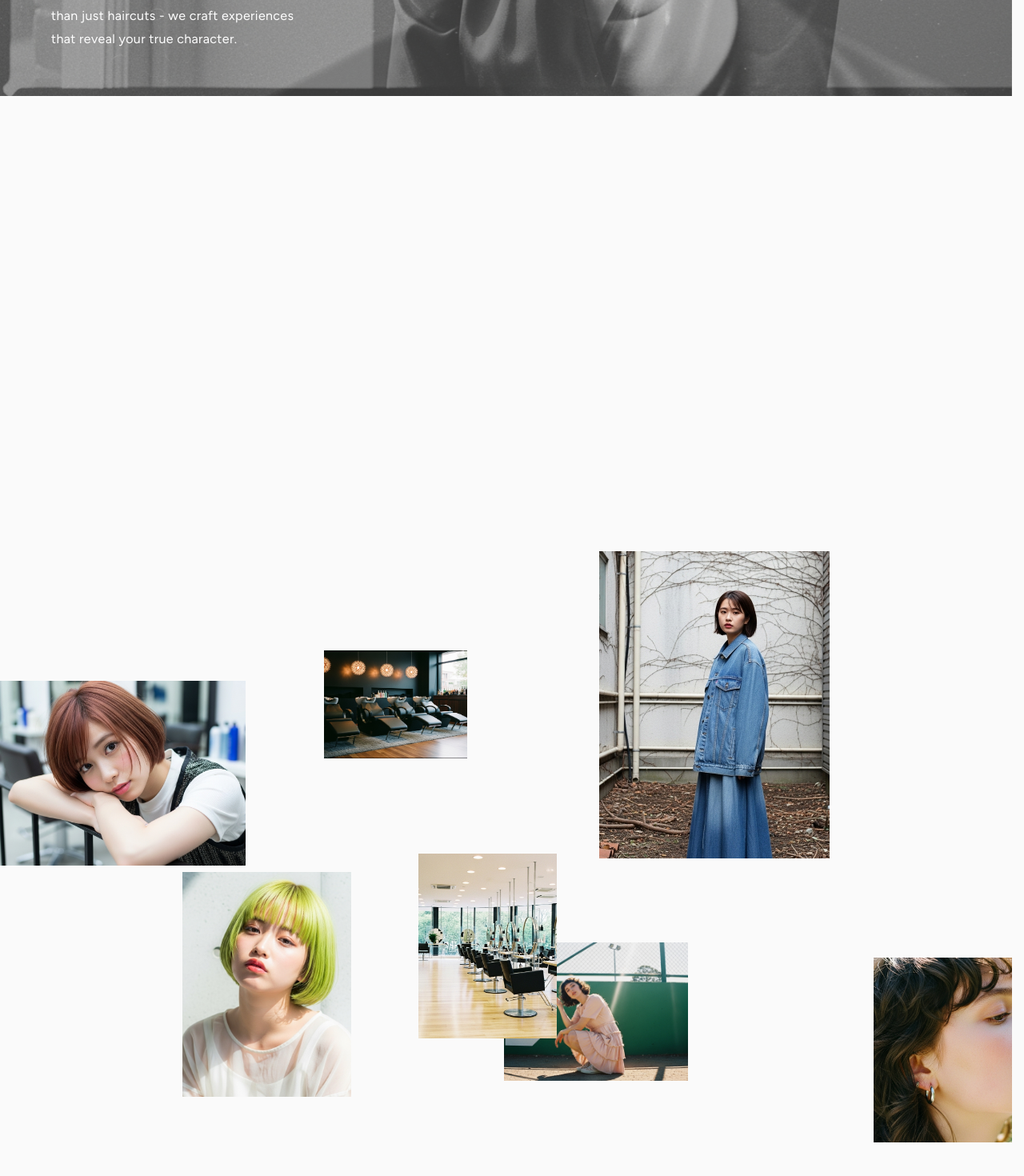
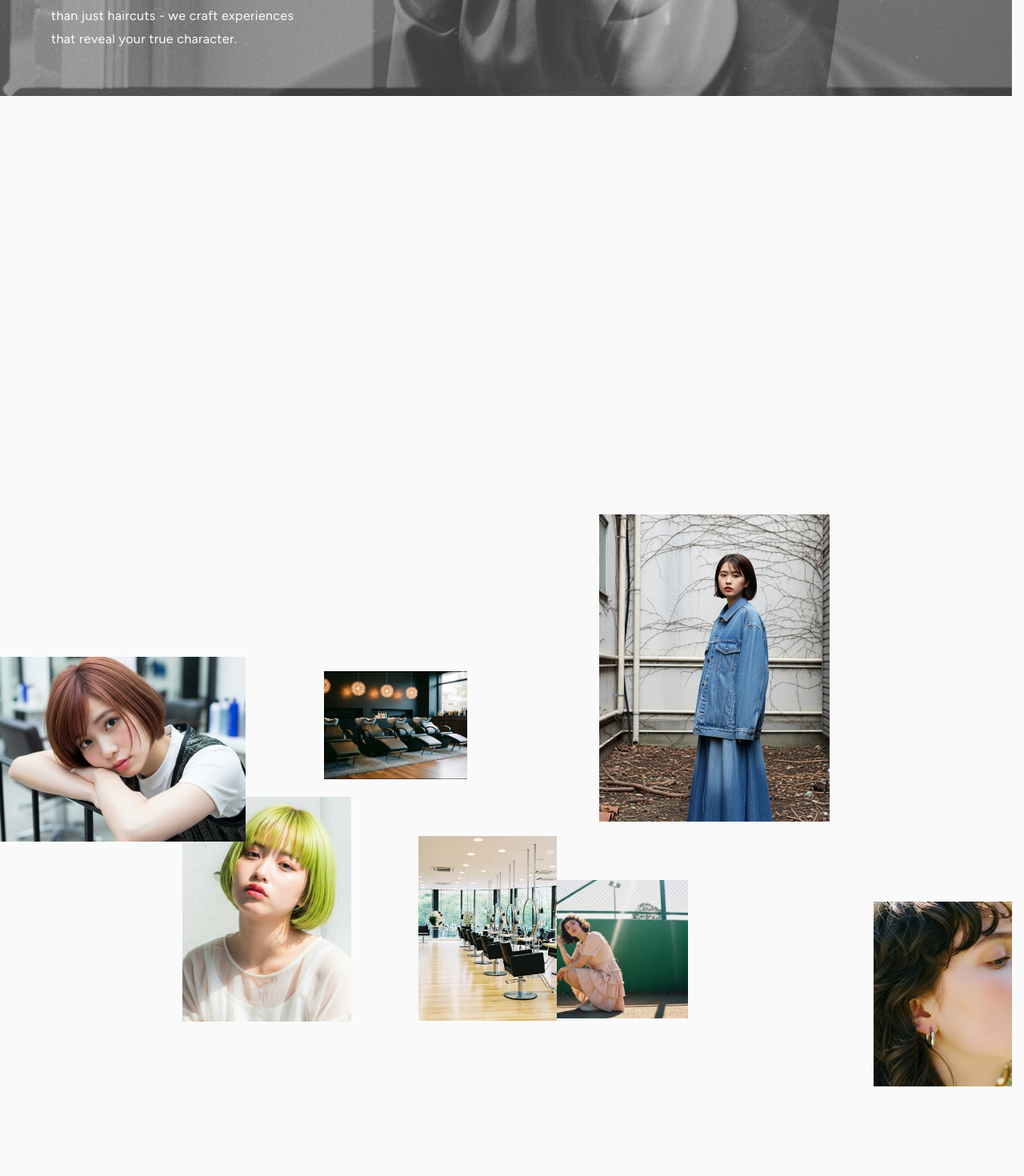
Before and after one commit to koma104/hairsalon-vdo-b, a Next.js app: page / in a window 1280 px wide. Shown: the part 680-2150 px from the top of the page at 80% size. Built offline with nearby package versions, Linux system fonts and the light colour scheme; a web font is replaced by a local one.

Commit message:
fix: コンテナpadding パララックス写真位置微調整

```diff
--- a/src/components/Container/Container.module.css
+++ b/src/components/Container/Container.module.css
@@ -1,12 +1,12 @@
 /* 共通のベーススタイル */
 .container {
-  padding-block: var(--spacing-4xl) var(--spacing-3xl);
+  padding-block: calc(var(--spacing-4xl) * 1.2) var(--spacing-3xl);
   padding-inline: var(--spacing-lg);
 
   @media (min-width: 768px) {
     margin-inline: auto;
     padding-inline: var(--spacing-2xl);
-    padding-block: calc(var(--spacing-4xl) * 1.5) var(--spacing-3xl);
+    padding-block: calc(var(--spacing-4xl) * 1.2) var(--spacing-3xl);
     max-width: var(--container-max-width);
   }
 }
--- a/src/components/PhotoParallax/PhotoParallax.module.css
+++ b/src/components/PhotoParallax/PhotoParallax.module.css
@@ -26,10 +26,6 @@
   position: relative;
   width: 100%;
   height: 100%;
-
-  @media (min-width: 768px) {
-    padding: var(--spacing-4xl);
-  }
 }
 
 .photo-item {
@@ -58,14 +54,14 @@
   }
 
   &:nth-child(2) {
-    top: 15%;
+    top: 17%;
     right: 3%;
     width: calc(var(--w3) * 1.3);
     height: calc(var(--w4) * 1.3);
     z-index: 1;
 
     @media (min-width: 768px) {
-      top: 14%;
+      top: 12%;
       right: 18%;
       width: calc(var(--w3) * 1.5);
       height: calc(var(--w4) * 1.5);
@@ -80,7 +76,7 @@
     z-index: 4;
 
     @media (min-width: 768px) {
-      top: 35%;
+      top: 36%;
       right: 45%;
     }
   }
@@ -93,7 +89,7 @@
     z-index: 2;
 
     @media (min-width: 768px) {
-      bottom: 7%;
+      bottom: 13%;
       right: 32%;
     }
   }
@@ -106,7 +102,7 @@
     z-index: 5;
 
     @media (min-width: 768px) {
-      top: 22%;
+      top: 29%;
       left: 32%;
     }
   }
@@ -119,7 +115,7 @@
     z-index: 1;
 
     @media (min-width: 768px) {
-      top: 55%;
+      top: 50%;
       right: 0;
       width: calc(var(--w3) * 0.9);
       height: calc(var(--w4) * 0.9);
@@ -134,7 +130,7 @@
     z-index: 2;
 
     @media (min-width: 768px) {
-      bottom: 12%;
+      bottom: 20%;
       left: 18%;
       width: calc(var(--w3) * 1.1);
       height: calc(var(--w4) * 1.1);
```
